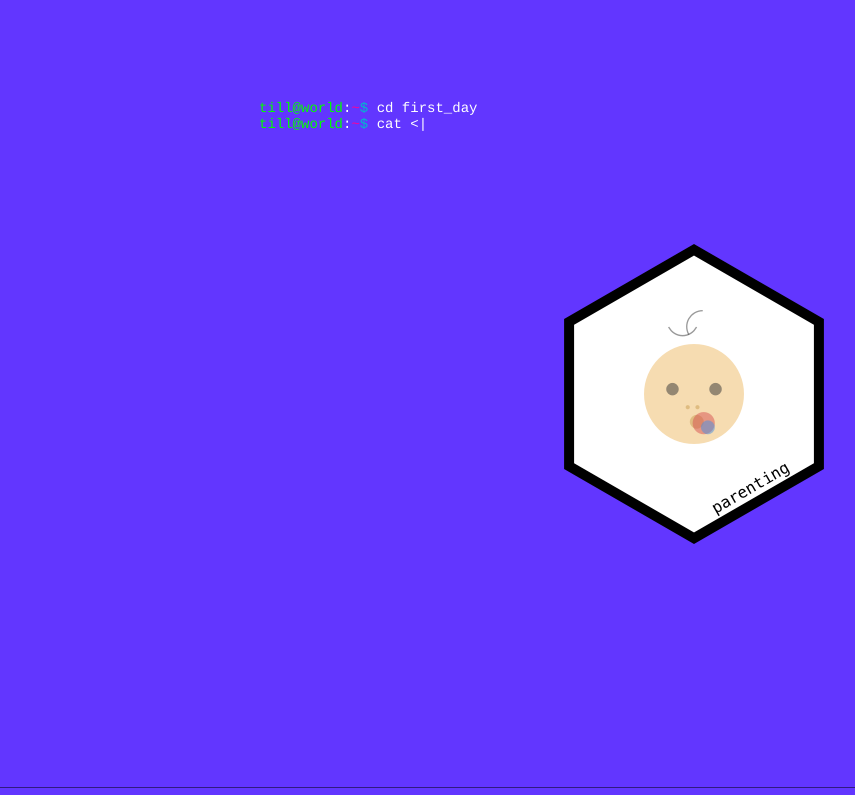
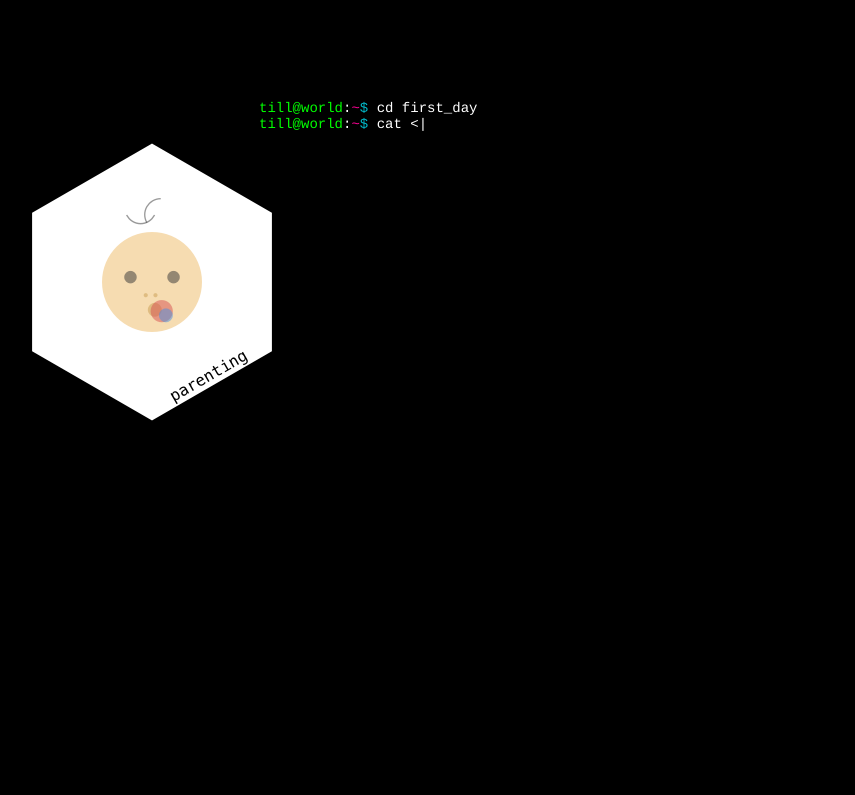
Before and after one commit to LJStroemsdoerfer/birth, a plain HTML site: page index.html in a window 1280 px wide. Shown: the whole page, without its empty margins (6-861 px from the left). Drawn offline with nearby package versions, Linux system fonts and the light colour scheme.

Commit message:
Updated background image

```diff
--- a/index.css
+++ b/index.css
@@ -1,5 +1,4 @@
 body {
-	background-image: url("background.png");
 	background-color: #000
 }
 
--- a/index.html
+++ b/index.html
@@ -10,5 +10,6 @@
       <div id="console"></div>
 
       </script>
+      <img src="logo.png" alt="" />
     </body>
   </html>
```
Also changed, not shown: background.png (deleted), logo.png (added).
